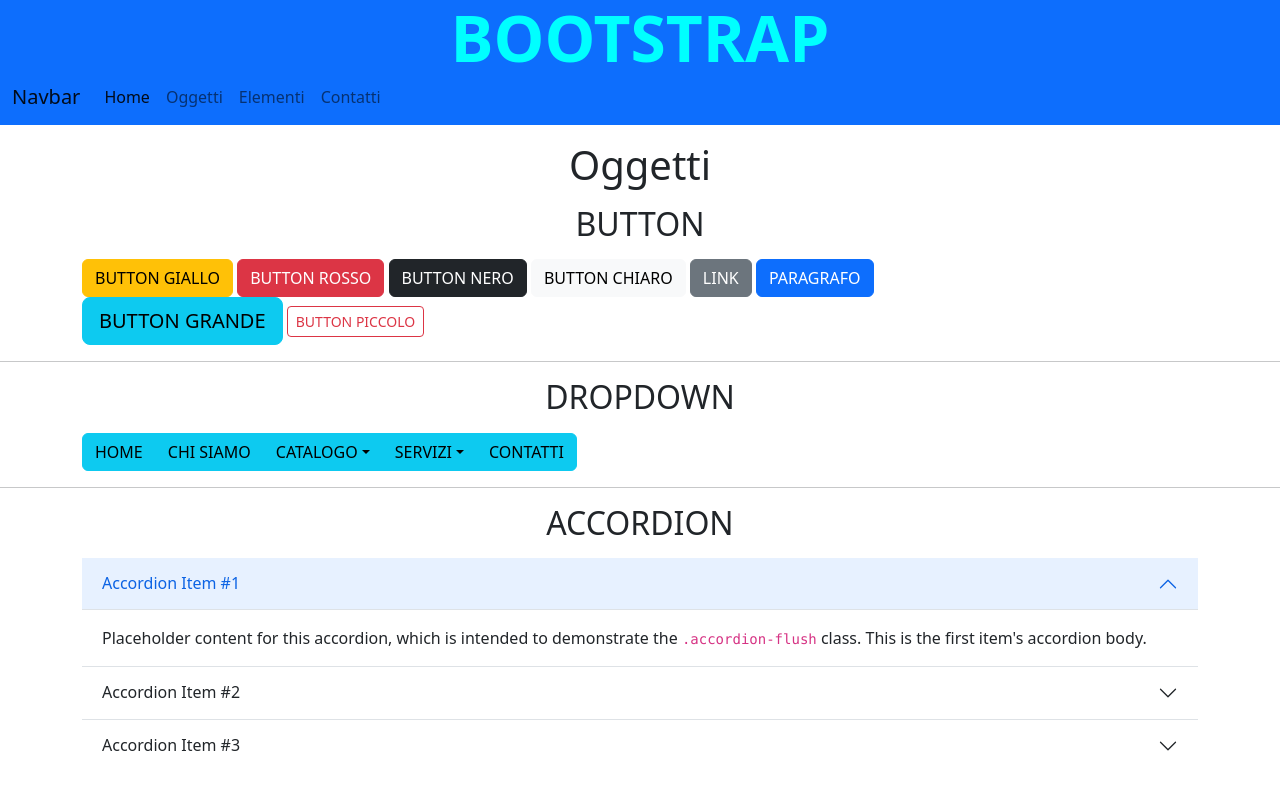
After one commit to dadegi/challenge-wordpress, a PHP site: page /oggetti.html in a window 1280 px wide, after a click on "Accordion Item #1". The commit adds this page. Run offline with PHP 8.4, Linux system fonts and the light colour scheme.

Commit message:
Codici lezione settimana 3 giorno 2

```diff
--- a/Sett3/G2/Lezione/assets/css/style.css
+++ b/Sett3/G2/Lezione/assets/css/style.css
@@ -3,3 +3,11 @@
     font-size: 4rem;
     color: cyan;
 }
+
+#areaNav {
+    margin-top: -16px;
+}
+
+#paragrafo {
+    margin-bottom: 0px;
+}
--- /dev/null
+++ b/Sett3/G2/Lezione/oggetti.html
@@ -0,0 +1,151 @@
+<!DOCTYPE html>
+<html lang="it">
+
+<head>
+    <meta charset="UTF-8" />
+    <meta http-equiv="X-UA-Compatible" content="IE=edge" />
+    <meta name="viewport" content="width=device-width, initial-scale=1.0" />
+    <title>Bootstrap</title>
+    <link href="https://cdn.jsdelivr.net/npm/bootstrap@5.2.2/dist/css/bootstrap.min.css" rel="stylesheet"
+        integrity="sha384-Zenh87qX5JnK2Jl0vWa8Ck2rdkQ2Bzep5IDxbcnCeuOxjzrPF/et3URy9Bv1WTRi" crossorigin="anonymous" />
+    <link rel="stylesheet" href="assets/css/style.css" />
+</head>
+
+<body>
+    <header class="mb-3 sticky-top">
+        <div class="container-fluid text-center navbar-dark bg-primary">
+            <h1 id="titolo">BOOTSTRAP</h1>
+        </div>
+        <nav class="navbar navbar-expand-lg bg-primary" id="areaNav">
+            <div class="container-fluid">
+                <a class="navbar-brand" href="#">Navbar</a>
+                <button class="navbar-toggler" type="button" data-bs-toggle="collapse" data-bs-target="#navbarNav"
+                    aria-controls="navbarNav" aria-expanded="false" aria-label="Toggle navigation">
+                    <span class="navbar-toggler-icon"></span>
+                </button>
+                <div class="collapse navbar-collapse" id="navbarNav">
+                    <ul class="navbar-nav">
+                        <li class="nav-item">
+                            <a class="nav-link active" aria-current="page" href="index.html">Home</a>
+                        </li>
+                        <li class="nav-item">
+                            <a class="nav-link" href="oggetti.html">Oggetti</a>
+                        </li>
+                        <li class="nav-item">
+                            <a class="nav-link" href="elementi.html">Elementi</a>
+                        </li>
+                        <li class="nav-item">
+                            <a class="nav-link" href="contatti.html">Contatti</a>
+                        </li>
+                    </ul>
+                </div>
+            </div>
+        </nav>
+    </header>
+
+    <main>
+        <div class="container text-center">
+            <h1 class="mb-3">Oggetti</h1>
+            <h2 class="mb-3">BUTTON</h2>
+        </div>
+        <div class="container">
+            <button type="button" class="btn btn-warning">BUTTON GIALLO</button>
+            <button type="button" class="btn btn-danger">BUTTON ROSSO</button>
+            <button type="button" class="btn btn-dark">BUTTON NERO</button>
+            <button type="button" class="btn btn-light">BUTTON CHIARO</button>
+            <a href="javascript:void(0)" class="btn btn-secondary">LINK</a>
+            <p class="btn btn-primary" id="paragrafo">PARAGRAFO</p>
+            <br>
+            <button type="button" class="btn btn-lg btn-info">BUTTON GRANDE</button>
+            <button type="button" class="btn btn-sm btn-outline-danger">BUTTON PICCOLO</button>
+        </div>
+        <hr>
+        <div class="container text-center">
+            <h2 class="mb-3">DROPDOWN</h2>
+        </div>
+        <div class="container">
+            <div class="btn-group">
+                <button type="button" class="btn btn-info" href="#">HOME</button>
+                <button type="button" class="btn btn-info" href="#">CHI SIAMO</button>
+                <div class="btn-group">
+                    <button type="button" class="btn btn-info dropdown-toggle"
+                        data-bs-toggle="dropdown">CATALOGO</button>
+                    <div class="dropdown-menu">
+                        <a class="dropdown-item" href="#">CATEGORIA 1</a>
+                        <a class="dropdown-item" href="#">CATEGORIA 2</a>
+                        <a class="dropdown-item" href="#">CATEGORIA 3</a>
+                    </div>
+                </div>
+                <div class="btn-group">
+                    <button type="button" class="btn btn-info dropdown-toggle"
+                        data-bs-toggle="dropdown">SERVIZI</button>
+                    <div class="dropdown-menu">
+                        <a class="dropdown-item" href="#">SERVIZIO 1</a>
+                        <a class="dropdown-item" href="#">SERVIZIO 2</a>
+                        <a class="dropdown-item" href="#">SERVIZIO 3</a>
+                    </div>
+                </div>
+                <button type="button" class="btn btn-info" href="#">CONTATTI</button>
+            </div>
+        </div>
+        <hr>
+        <div class="container text-center">
+            <h2 class="mb-3">ACCORDION</h2>
+        </div>
+        <div class="container">
+            <div class="accordion accordion-flush" id="accordionFlushExample">
+                <div class="accordion-item">
+                    <h2 class="accordion-header" id="flush-headingOne">
+                        <button class="accordion-button collapsed" type="button" data-bs-toggle="collapse"
+                            data-bs-target="#flush-collapseOne" aria-expanded="false" aria-controls="flush-collapseOne">
+                            Accordion Item #1
+                        </button>
+                    </h2>
+                    <div id="flush-collapseOne" class="accordion-collapse collapse" aria-labelledby="flush-headingOne"
+                        data-bs-parent="#accordionFlushExample">
+                        <div class="accordion-body">Placeholder content for this accordion, which is intended to
+                            demonstrate the <code>.accordion-flush</code> class. This is the first item's accordion
+                            body.</div>
+                    </div>
+                </div>
+                <div class="accordion-item">
+                    <h2 class="accordion-header" id="flush-headingTwo">
+                        <button class="accordion-button collapsed" type="button" data-bs-toggle="collapse"
+                            data-bs-target="#flush-collapseTwo" aria-expanded="false" aria-controls="flush-collapseTwo">
+                            Accordion Item #2
+                        </button>
+                    </h2>
+                    <div id="flush-collapseTwo" class="accordion-collapse collapse" aria-labelledby="flush-headingTwo"
+                        data-bs-parent="#accordionFlushExample">
+                        <div class="accordion-body">Placeholder content for this accordion, which is intended to
+                            demonstrate the <code>.accordion-flush</code> class. This is the second item's accordion
+                            body. Let's imagine this being filled with some actual content.</div>
+                    </div>
+                </div>
+                <div class="accordion-item">
+                    <h2 class="accordion-header" id="flush-headingThree">
+                        <button class="accordion-button collapsed" type="button" data-bs-toggle="collapse"
+                            data-bs-target="#flush-collapseThree" aria-expanded="false"
+                            aria-controls="flush-collapseThree">
+                            Accordion Item #3
+                        </button>
+                    </h2>
+                    <div id="flush-collapseThree" class="accordion-collapse collapse"
+                        aria-labelledby="flush-headingThree" data-bs-parent="#accordionFlushExample">
+                        <div class="accordion-body">Placeholder content for this accordion, which is intended to
+                            demonstrate the <code>.accordion-flush</code> class. This is the third item's accordion
+                            body. Nothing more exciting happening here in terms of content, but just filling up the
+                            space to make it look, at least at first glance, a bit more representative of how this would
+                            look in a real-world application.</div>
+                    </div>
+                </div>
+            </div>
+        </div>
+    </main>
+
+    <script src="https://cdn.jsdelivr.net/npm/bootstrap@5.2.2/dist/js/bootstrap.bundle.min.js"
+        integrity="sha384-OERcA2EqjJCMA+/3y+gxIOqMEjwtxJY7qPCqsdltbNJuaOe923+mo//f6V8Qbsw3"
+        crossorigin="anonymous"></script>
+</body>
+
+</html>
```
Also changed, not shown: Sett3/G2/Lezione/contatti.html (added, +73 -0 lines), Sett3/G2/Lezione/elementi.html (added, +165 -0 lines), Sett3/G2/Lezione/index.html (+118 -42 lines), Sett3/G2/Lezione/assets/img/img01.png (added), Sett3/G2/Lezione/assets/img/img02.png (added), Sett3/G2/Lezione/assets/img/img03.png (added), Sett3/G2/Lezione/assets/img/img04.png (added).
